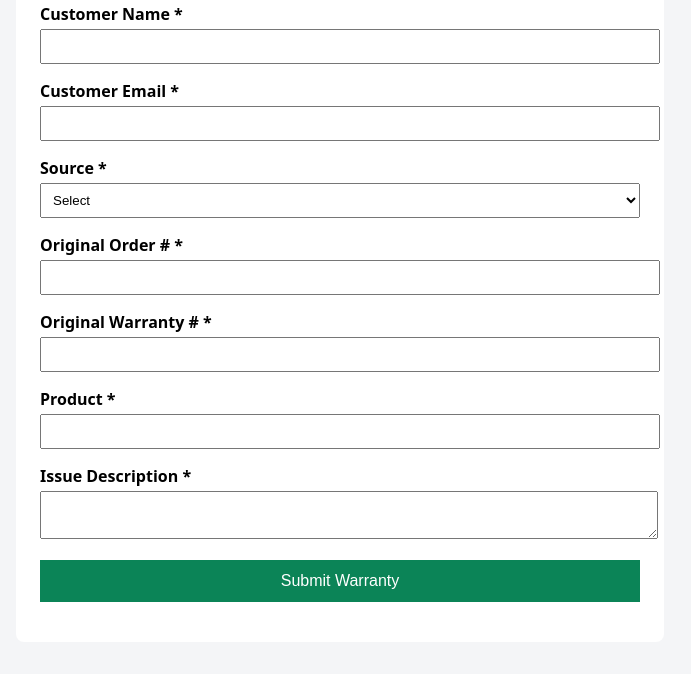
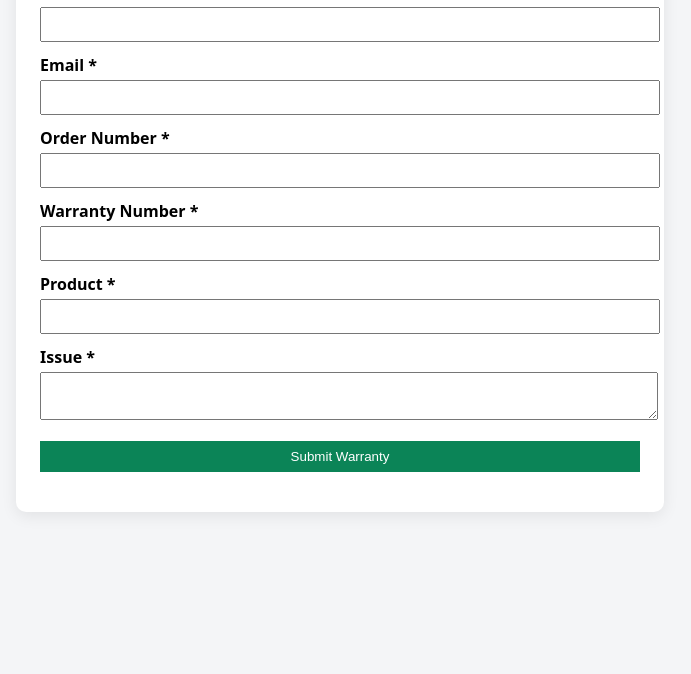
Before and after one commit to jesse9241/acs-warranty-api, a website: page Public/index.html in a window 1280 px wide. Shown: the part 139-813 px from the top of the page, without its empty margins (300-991 px from the left). Drawn offline with Linux system fonts and the light colour scheme.

Commit message:
Fix index.html HTML content

```diff
--- a/Public/index.html
+++ b/Public/index.html
@@ -4,10 +4,9 @@
   <meta charset="UTF-8" />
   <title>ACS Warranty Claim</title>
   <meta name="viewport" content="width=device-width, initial-scale=1.0" />
-
   <style>
     body {
-      font-family: system-ui, sans-serif;
+      font-family: system-ui, -apple-system, BlinkMacSystemFont, "Segoe UI", sans-serif;
       background: #f4f5f7;
       margin: 0;
       padding: 0;
@@ -15,115 +14,86 @@
     .container {
       max-width: 600px;
       margin: 2rem auto;
-      background: #fff;
+      background: #ffffff;
       padding: 1.5rem;
-      border-radius: 8px;
+      border-radius: 10px;
+      box-shadow: 0 4px 16px rgba(0,0,0,0.08);
     }
-    .field { margin-bottom: 1rem; }
-    label { font-weight: 600; display: block; margin-bottom: 0.25rem; }
-    input, textarea, select {
+    h1 { margin-top: 0; }
+    label { display: block; margin-top: 0.75rem; font-weight: 600; }
+    input, textarea, select, button {
       width: 100%;
       padding: 0.5rem;
+      margin-top: 0.25rem;
     }
     button {
-      width: 100%;
-      padding: 0.75rem;
+      margin-top: 1rem;
       background: #0b8457;
       color: white;
       border: none;
-      font-size: 1rem;
       cursor: pointer;
     }
     .status { margin-top: 1rem; }
-    .ok { color: green; }
-    .error { color: red; }
   </style>
 </head>
+<body>
 
-<body>
 <div class="container">
   <h1>ACS Warranty Claim</h1>
 
   <form id="warranty-form">
-      <div class="field">
     <label>Customer Name *</label>
     <input name="customerName" required />
-      </div>
 
-      <div class="field">
-        <label>Customer Email *</label>
+    <label>Email *</label>
     <input name="customerEmail" type="email" required />
-      </div>
 
-      <div class="field">
-        <label>Source *</label>
-        <select name="source" required>
-          <option value="">Select</option>
-          <option>Shopify</option>
-          <option>eBay</option>
-          <option>Other</option>
-        </select>
-      </div>
+    <label>Order Number *</label>
+    <input name="originalOrderNumber" required />
 
-      <div class="field">
-        <label>Original Order # *</label>
-        <input name="originalOrderNumber" required />
-      </div>
+    <label>Warranty Number *</label>
+    <input name="originalWarrantyNumber" required />
 
-      <div class="field">
-        <label>Original Warranty # *</label>
-        <input name="originalWarrantyNumber" required />
-      </div>
-
-      <div class="field">
     <label>Product *</label>
     <input name="product" required />
-      </div>
 
-      <div class="field">
-        <label>Issue Description *</label>
+    <label>Issue *</label>
     <textarea name="issueDescription" required></textarea>
-      </div>
 
-      <button id="submitBtn">Submit Warranty</button>
+    <button type="submit">Submit Warranty</button>
     <div id="status" class="status"></div>
   </form>
 </div>
 
 <script>
-    document.getElementById("warranty-form").addEventListener("submit", async e => {
+document.getElementById("warranty-form").addEventListener("submit", async (e) => {
   e.preventDefault();
 
   const form = e.target;
   const status = document.getElementById("status");
+
   const data = Object.fromEntries(new FormData(form).entries());
 
-      const API =
-        location.hostname === "localhost"
-          ? "http://localhost:4000/warranty"
-          : "https://acs-warranty-api.onrender.com/warranty";
-
   try {
-        const res = await fetch(API, {
+    const res = await fetch("/warranty", {
       method: "POST",
       headers: { "Content-Type": "application/json" },
       body: JSON.stringify(data)
     });
 
-        const json = await res.json();
+    const result = await res.json();
 
-        if (json.success) {
-          status.textContent = "✅ Submitted!";
-          status.className = "status ok";
+    if (result.success) {
+      status.textContent = "✅ Submitted successfully!";
       form.reset();
     } else {
-          throw new Error(json.error);
+      status.textContent = "❌ Submission failed";
     }
-      } catch (err) {
-        status.textContent = "❌ Error submitting form";
-        status.className = "status error";
+  } catch {
+    status.textContent = "❌ Network error";
   }
 });
 </script>
+
 </body>
 </html>
```
Lines whose indentation alone changed are shown as unchanged.
